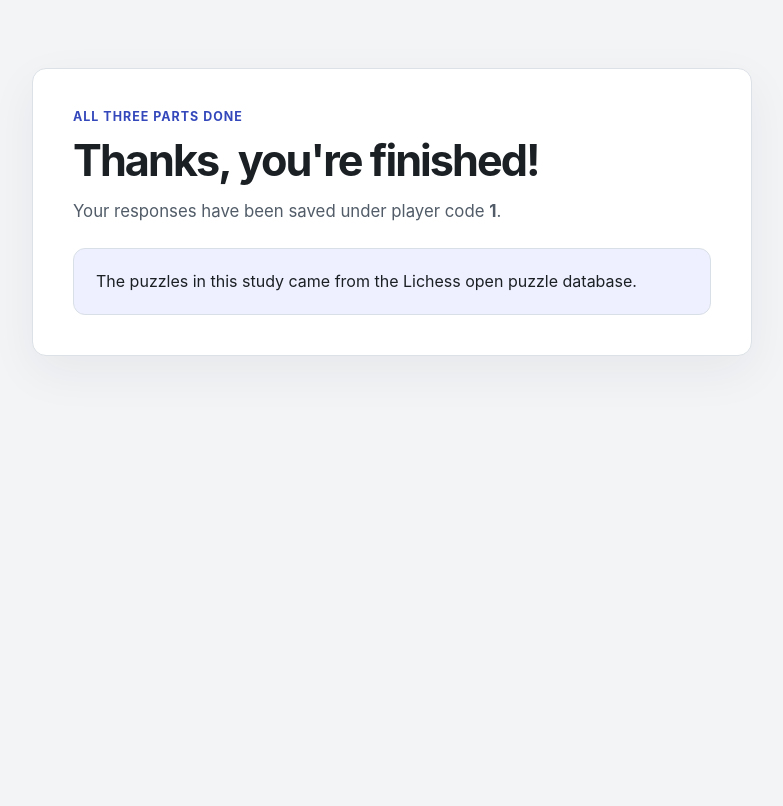
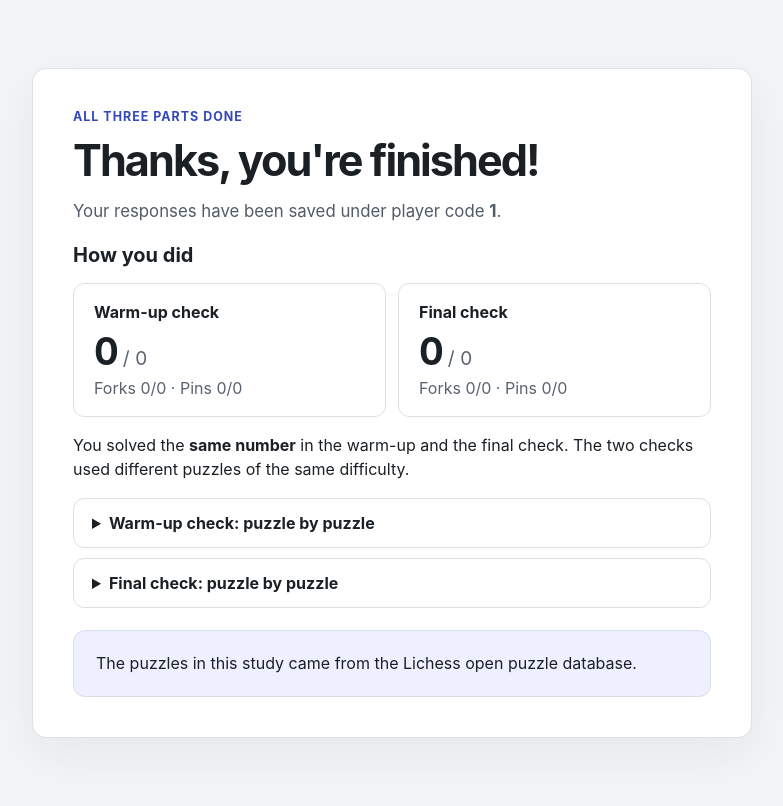
Before and after one commit to OmkarBrahmbhatt/Socratic-chess, a Flask app: page /complete in a window 1280 px wide. Shown: the whole page, without its empty margins (248-1031 px from the left). Before the commit the page ends 356 px from the top, so only its background shows below. Run offline with Flask 3, Linux system fonts and the light colour scheme; the visitor is signed in with stand-in values (Sample User, id 1); data that the repository does not hold is empty; some libraries are stand-ins or nearby versions.

Commit message:
Show warm-up and final check results on the completion page
Participants see their score out of 10 for each check, split by forks and
pins, the change between the two, and a puzzle-by-puzzle list with their
move, the answer and a link to the puzzle on Lichess.

Co-Authored-By: Claude Fable 5.2 <noreply@anthropic.com>

```diff
--- a/app.py
+++ b/app.py
@@ -635,9 +635,62 @@ def create_app(test_config=None):
     def complete():
         if session.get("phase") != "complete":
             return redirect(url_for("home"))
-        return render_template("complete.html", player_code=session["player_code"])
+        return render_template(
+            "complete.html",
+            player_code=session["player_code"],
+            results=_check_results(session["player_code"]),
+        )
 
     return app
+
+
+def _check_results(player_code):
+    """Score the warm-up and final checks for the results page.
+
+    A puzzle counts as solved when the participant's move matched the answer.
+    Skipped puzzles count as not solved.
+    """
+    rows = get_db().execute(
+        "SELECT a.phase, a.puzzle_number, a.puzzle_id, a.theme, a.solved, a.skipped, "
+        "(SELECT m.move_uci FROM move_events m "
+        " WHERE m.attempt_id = a.id AND m.move_number = 1) AS first_move "
+        "FROM puzzle_attempts a "
+        "WHERE a.player_code = ? AND a.phase IN ('warmup', 'final') "
+        "ORDER BY a.puzzle_number",
+        (player_code,),
+    ).fetchall()
+    results = {}
+    for phase in ("warmup", "final"):
+        puzzles = []
+        for row in rows:
+            if row["phase"] != phase:
+                continue
+            puzzle = PUZZLES.get(row["puzzle_id"], {})
+            first_move = row["first_move"]
+            puzzles.append(
+                {
+                    "number": row["puzzle_number"],
+                    "theme": row["theme"],
+                    "solved": row["solved"] == 1,
+                    "skipped": bool(row["skipped"]),
+                    "your_move": f"{first_move[:2]} to {first_move[2:4]}" if first_move else None,
+                    "answer": puzzle.get("solution_notation"),
+                    "source": puzzle.get("source"),
+                }
+            )
+        themes = {}
+        for theme in ("Forks", "Pins"):
+            themed = [p for p in puzzles if p["theme"] == theme]
+            themes[theme] = {"solved": sum(p["solved"] for p in themed), "total": len(themed)}
+        results[phase] = {
+            "title": PHASES[phase]["title"],
+            "solved": sum(p["solved"] for p in puzzles),
+            "total": len(puzzles),
+            "themes": themes,
+            "puzzles": puzzles,
+        }
+    results["change"] = results["final"]["solved"] - results["warmup"]["solved"]
+    return results
 
 
 def _validated_elapsed(value):
--- a/static/style.css
+++ b/static/style.css
@@ -646,6 +646,103 @@ a:focus-visible {
   font-weight: 700;
 }
 
+.result-cards {
+  display: grid;
+  grid-template-columns: repeat(2, 1fr);
+  gap: 12px;
+  margin: 0 0 16px;
+}
+
+.result-card {
+  padding: 18px 20px;
+  border: 1px solid #dce1e7;
+  border-radius: 11px;
+  background: #fff;
+}
+
+.result-card h3 {
+  margin: 0 0 6px;
+  font-size: 1rem;
+}
+
+.result-score {
+  margin: 0 0 4px;
+  color: #59636f;
+  font-size: 1.2rem;
+  font-variant-numeric: tabular-nums;
+}
+
+.result-score strong {
+  color: #1b2025;
+  font-size: 2.4rem;
+  letter-spacing: -0.03em;
+}
+
+.result-themes {
+  margin: 0;
+  color: #59636f;
+}
+
+.result-change {
+  line-height: 1.55;
+}
+
+.result-details {
+  margin-top: 10px;
+  border: 1px solid #dce1e7;
+  border-radius: 11px;
+  background: #fff;
+}
+
+.result-details summary {
+  padding: 14px 18px;
+  font-weight: 650;
+  cursor: pointer;
+}
+
+.result-table-wrap {
+  overflow-x: auto;
+  padding: 0 18px 14px;
+}
+
+.result-table {
+  width: 100%;
+  border-collapse: collapse;
+  font-size: 0.95rem;
+  font-variant-numeric: tabular-nums;
+}
+
+.result-table th,
+.result-table td {
+  padding: 8px 10px 8px 0;
+  border-top: 1px solid #e6eaef;
+  text-align: left;
+  white-space: nowrap;
+}
+
+.result-table th {
+  border-top: 0;
+  color: #59636f;
+  font-size: 0.82rem;
+  font-weight: 650;
+}
+
+.result-right {
+  color: #1c7a3f;
+  font-weight: 650;
+}
+
+.result-wrong {
+  color: #a23b2c;
+  font-weight: 650;
+}
+
+@media (max-width: 560px) {
+  .result-cards {
+    grid-template-columns: 1fr;
+  }
+}
+
 [hidden] {
   display: none !important;
 }
--- a/templates/complete.html
+++ b/templates/complete.html
@@ -11,6 +11,61 @@
       <p class="eyebrow">All three parts done</p>
       <h1>Thanks, you're finished!</h1>
       <p class="intro">Your responses have been saved under player code <strong>{{ player_code }}</strong>.</p>
+
+      <h2>How you did</h2>
+      <div class="result-cards">
+        {% for phase in ("warmup", "final") %}
+          {% set result = results[phase] %}
+          <section class="result-card">
+            <h3>{{ result.title }}</h3>
+            <p class="result-score"><strong>{{ result.solved }}</strong> / {{ result.total }}</p>
+            <p class="result-themes">
+              {% for theme, score in result.themes.items() %}
+                {{ theme }} {{ score.solved }}/{{ score.total }}{% if not loop.last %} · {% endif %}
+              {% endfor %}
+            </p>
+          </section>
+        {% endfor %}
+      </div>
+      <p class="result-change">
+        {% if results.change > 0 %}
+          You solved <strong>{{ results.change }} more</strong> in the final check than in the warm-up.
+        {% elif results.change < 0 %}
+          You solved <strong>{{ -results.change }} fewer</strong> in the final check than in the warm-up.
+        {% else %}
+          You solved the <strong>same number</strong> in the warm-up and the final check.
+        {% endif %}
+        The two checks used different puzzles of the same difficulty.
+      </p>
+
+      {% for phase in ("warmup", "final") %}
+        {% set result = results[phase] %}
+        <details class="result-details">
+          <summary>{{ result.title }}: puzzle by puzzle</summary>
+          <div class="result-table-wrap">
+            <table class="result-table">
+              <thead>
+                <tr><th>#</th><th>Theme</th><th>Result</th><th>Your move</th><th>Answer</th><th></th></tr>
+              </thead>
+              <tbody>
+                {% for puzzle in result.puzzles %}
+                  <tr>
+                    <td>{{ puzzle.number }}</td>
+                    <td>{{ puzzle.theme }}</td>
+                    <td class="{{ 'result-right' if puzzle.solved else 'result-wrong' }}">
+                      {% if puzzle.solved %}✓ Solved{% elif puzzle.skipped %}Skipped{% else %}✗ Missed{% endif %}
+                    </td>
+                    <td>{{ puzzle.your_move or "—" }}</td>
+                    <td>{{ puzzle.answer or "—" }}</td>
+                    <td>{% if puzzle.source %}<a href="{{ puzzle.source }}" target="_blank" rel="noopener">View on Lichess</a>{% endif %}</td>
+                  </tr>
+                {% endfor %}
+              </tbody>
+            </table>
+          </div>
+        </details>
+      {% endfor %}
+
       <p class="study-note">The puzzles in this study came from the Lichess open puzzle database.</p>
     </main>
   </body>
```
Also changed, not shown: tests/test_app.py (+8 -0 lines).
